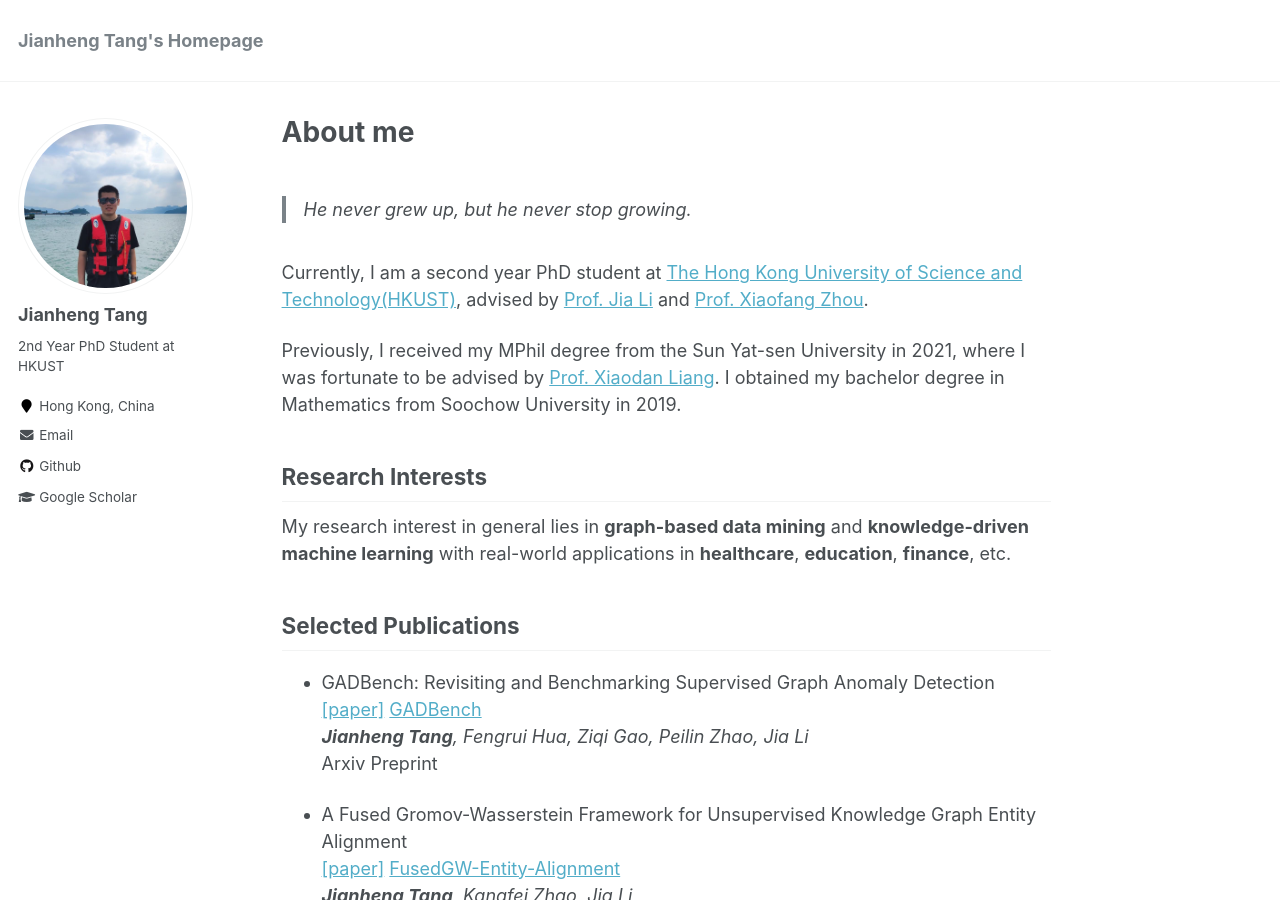
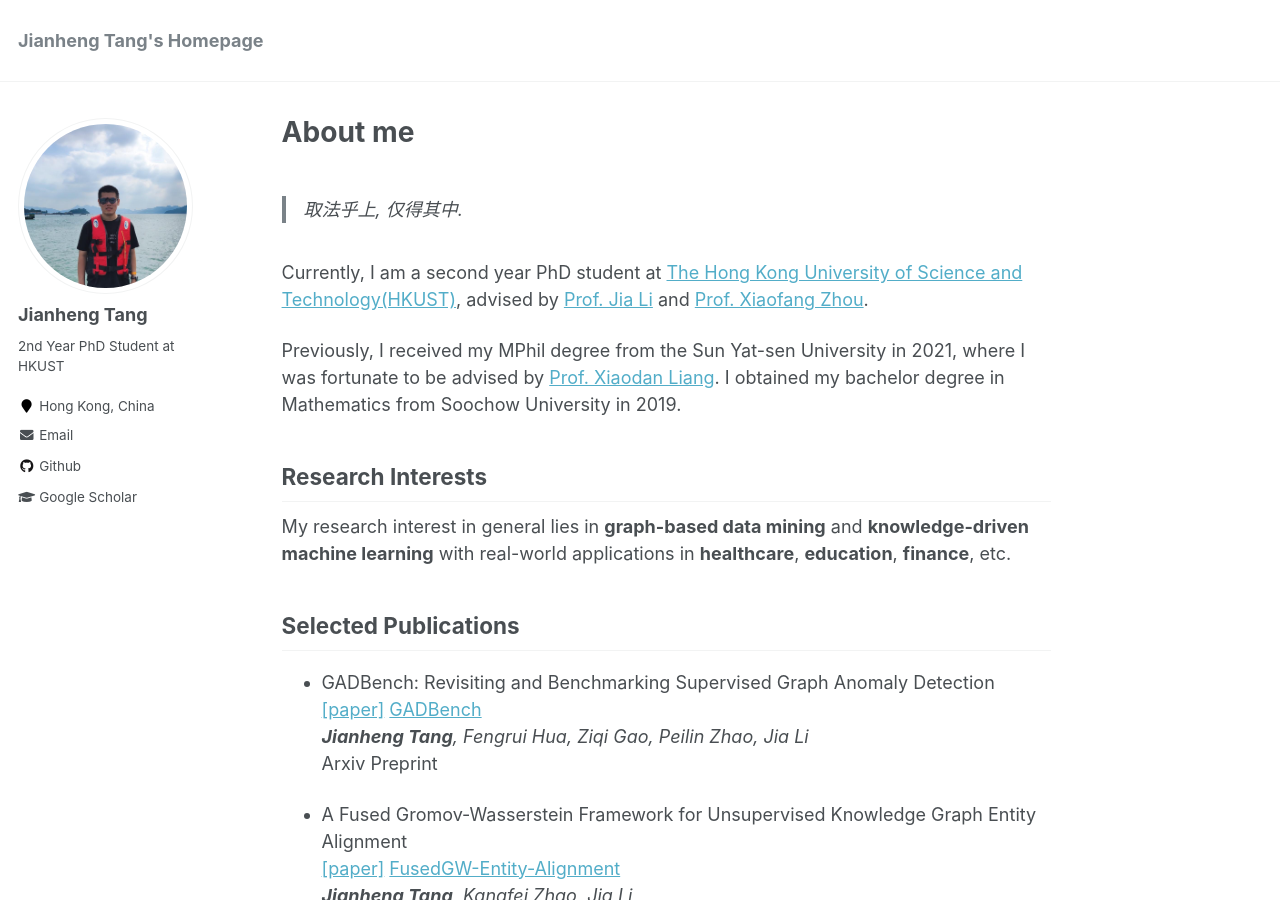
Before and after one commit to squareRoot3/squareRoot3.github.io, a Jekyll site: the page built from _pages/about.md, in a window 1280 px wide and 900 px high. Built offline with Jekyll 4.4.1, drawn with Linux system fonts in a browser that asks for light colours.

Commit message:
Update about.md

```diff
--- a/_pages/about.md
+++ b/_pages/about.md
@@ -8,7 +8,7 @@ redirect_from:
   - /about.html
 ---
 
-> He never grew up, but he never stop growing.
+> 取法乎上, 仅得其中.
 
 Currently, I am a second year PhD student at [The Hong Kong University of Science and Technology(HKUST)](https://hkust.edu.hk/),
 advised by [Prof. Jia Li](https://sites.google.com/view/lijia) and [Prof. Xiaofang Zhou](https://sites.google.com/view/xiaofang-zhou/home).
```
